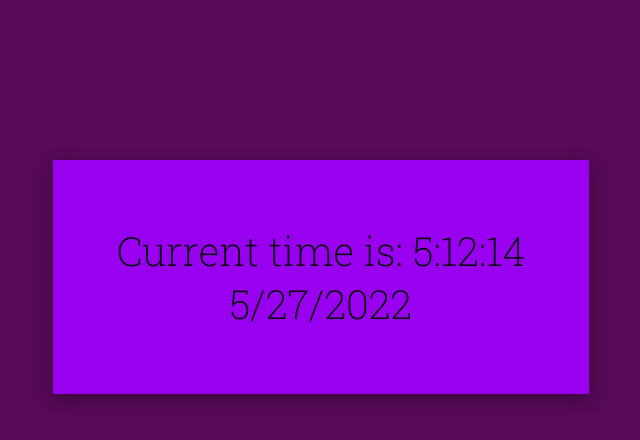
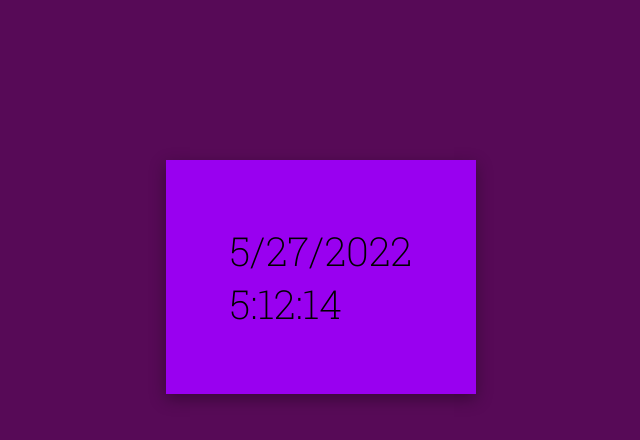
Before and after one commit to PrgVaibhav/date-and-time, a plain HTML site: page index.html in a window 1280 px wide. Shown: the whole page, without its empty margins (319-959 px from the left). Drawn offline with Linux system fonts and the light colour scheme.

Commit message:
final commit

```diff
--- a/index.html
+++ b/index.html
@@ -10,8 +10,8 @@
   <body>
     <div class="container">
       <div class="time">
-        <p>Current time is: <span id="time"></span></p>
         <p class="date"></p>
+        <p><span id="time"></span></p>
       </div>
     </div>
     <script src="script.js"></script>
```
